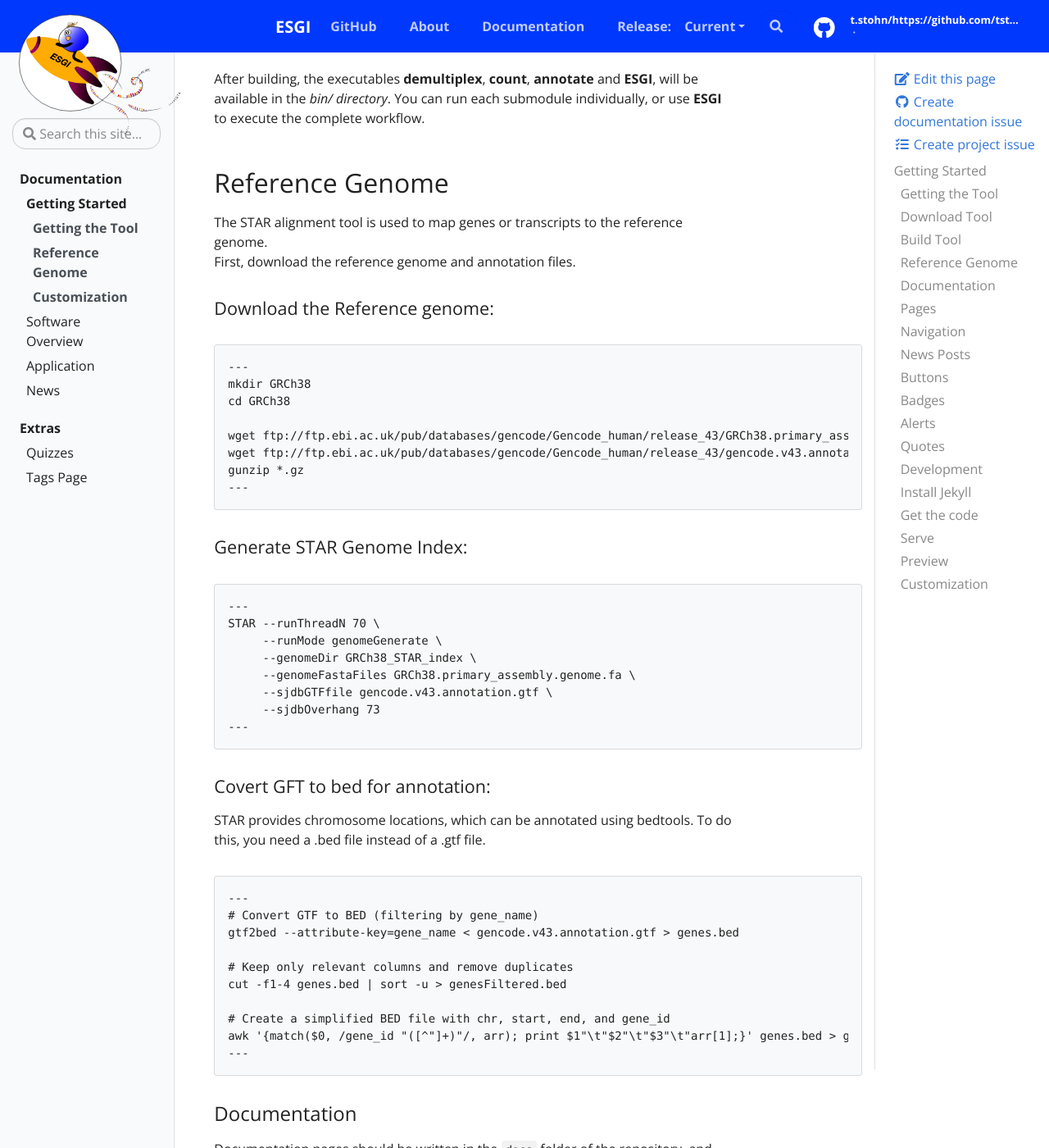
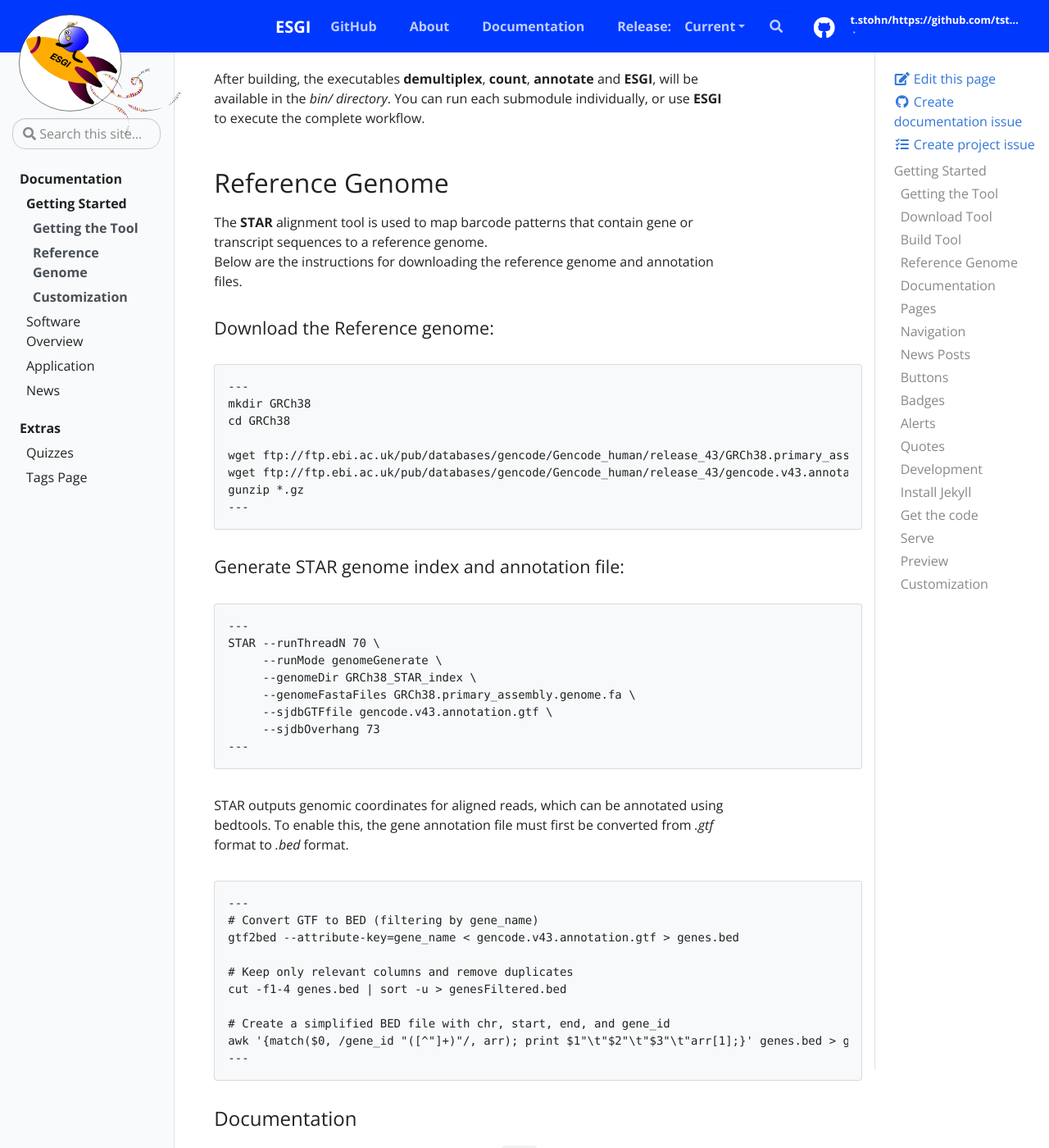
Before and after one commit to tstohn/ESGI.documentation, a Jekyll site: the page built from _docs/getting-started.md, in a window 1280 px wide and 1400 px high, scrolled down 950 px. Shown: the whole window at 82% size. Built offline with Jekyll 4.4.1, drawn with Linux system fonts in a browser that asks for light colours.

Commit message:
STAR alignment instructions and GTF conversion

````diff
--- a/_docs/getting-started.md
+++ b/_docs/getting-started.md
@@ -43,8 +43,8 @@ After building, the executables **demultiplex**, **count**, **annotate** and **E
 
 ## Reference Genome
 
-The STAR alignment tool is used to map genes or transcripts to the reference genome.
-First, download the reference genome and annotation files.
+The **STAR** alignment tool is used to map barcode patterns that contain gene or transcript sequences to a reference genome.
+Below are the instructions for downloading the reference genome and annotation files.
 
 #### Download the Reference genome:
 ```
@@ -58,7 +58,7 @@ gunzip *.gz
 ---
 ```
 
-#### Generate STAR Genome Index:
+#### Generate STAR genome index and annotation file:
 ```
 ---
 STAR --runThreadN 70 \
@@ -70,9 +70,7 @@ STAR --runThreadN 70 \
 ---
 ```
 
-#### Covert GFT to bed for annotation:
-STAR provides chromosome locations, which can be annotated using bedtools.
-To do this, you need a .bed file instead of a .gtf file.
+STAR outputs genomic coordinates for aligned reads, which can be annotated using bedtools. To enable this, the gene annotation file must first be converted from *.gtf* format to *.bed* format.
 ```
 ---
 # Convert GTF to BED (filtering by gene_name)
````
